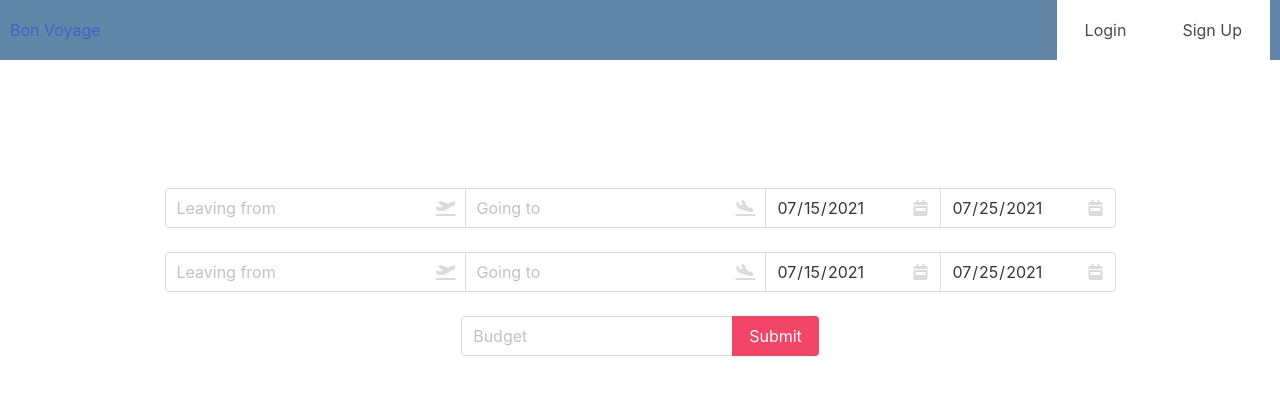
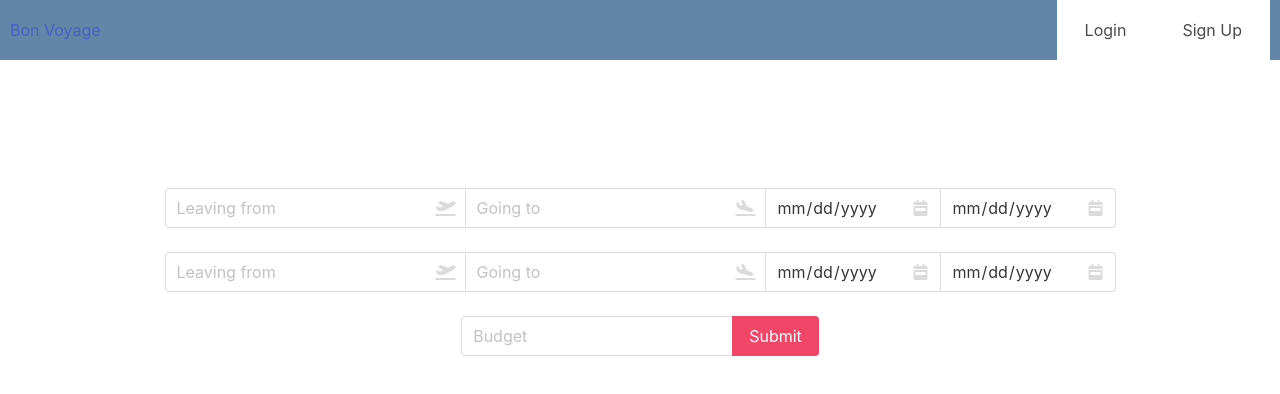
Before and after one commit to Capstone-Bi-Coastal-Visualizers/data-visualization, a React app: page / in a window 1280 px wide. Shown: the top 394 px of the page. Built offline with nearby package versions, Linux system fonts and the light colour scheme.

Commit message:
Chore: Added additional error handling

```diff
--- a/client/components/SearchBar.js
+++ b/client/components/SearchBar.js
@@ -1,6 +1,6 @@
 import React, { useState } from "react";
 import { useDispatch } from "react-redux";
-import { Link } from "react-router-dom";
+import { Redirect, Link } from "react-router-dom";
 import Autocomplete from "./AutoComplete";
 import {
   fetchFlightSession,
@@ -15,18 +15,23 @@ export default function SearchBar() {
   const dispatch = useDispatch();
 
   const [tripBudget, setTripBudget] = useState("");
+  const date = new Date();
+  const month = date.getMonth() + 1;
+  const monthString =
+    month.toString().length === 2 ? month + 1 : "0" + month.toString();
+  const today = `${date.getFullYear()}-${monthString}-${date.getDate()}`;
   const [firstTripState, setFirstTripState] = useState({
     origin: "",
     destination: "",
-    departureDate: "2021-07-15",
-    returnDate: "2021-07-25",
+    departureDate: today,
+    returnDate: today,
   });
 
   const [secondTripState, setSecondTripState] = useState({
     origin: "",
     destination: "",
-    departureDate: "2021-07-15",
-    returnDate: "2021-07-25",
+    departureDate: today,
+    returnDate: today,
   });
 
   const [airportCoordinates, setAirportCoordinates] = useState({});
@@ -161,6 +166,7 @@ export default function SearchBar() {
             required
             value={firstTripState.departureDate}
             onChange={(event) => {
+              console.log(event.target.value);
               setFirstTripState({
                 ...firstTripState,
                 departureDate: event.target.value,
@@ -267,7 +273,18 @@ export default function SearchBar() {
             required
             value={tripBudget}
             onChange={(event) => {
-              setTripBudget(event.target.value);
+              if (
+                !Number(event.target.value) ||
+                Number(event.target.value) < 0
+              ) {
+                window.alert(
+                  "Please enter a number greater than 0 in the budget input"
+                );
+                event.target.value = "";
+                setTripBudget("");
+              } else {
+                setTripBudget(event.target.value);
+              }
             }}
           />
         </div>
--- a/client/components/SearchResult.js
+++ b/client/components/SearchResult.js
@@ -28,6 +28,26 @@ const SearchResult = () => {
     !tripTwoReturningFlight["error"] &&
     !tripTwoHotelData["error"]
   ) {
+    if (
+      !tripOneFirstFlight[1] ||
+      !tripOneReturningFlight[1] ||
+      !tripTwoFirstFlight[1] ||
+      !tripTwoReturningFlight[1]
+    ) {
+      return (
+        <div className="navigate-home-container">
+          <h2>
+            There was an error in loading your search. Please search a different
+            trip or try again later
+          </h2>
+          <div className="control">
+            <Link to="/" className="button is-danger">
+              Return
+            </Link>
+          </div>
+        </div>
+      );
+    }
     const tripOneFlights =
       tripOneFirstFlight[1].MinPrice + tripOneReturningFlight[1].MinPrice;
     const tripTwoFlights =
@@ -166,11 +186,16 @@ const SearchResult = () => {
       tripTwoHotelData["error"]
     ) {
       return (
-        <div>
+        <div className="navigate-home-container">
           <h2>
             There was an error in loading your search. Please search a different
             trip or try again later
           </h2>
+          <div className="control">
+            <Link to="/" className="button is-danger">
+              Return
+            </Link>
+          </div>
         </div>
       );
     }
@@ -183,7 +208,7 @@ const SearchResult = () => {
         <h2>Please navigate to home page to search for trip</h2>
         <div className="control">
           <Link to="/" className="button is-danger">
-            Submit
+            Return
           </Link>
         </div>
       </div>
```
